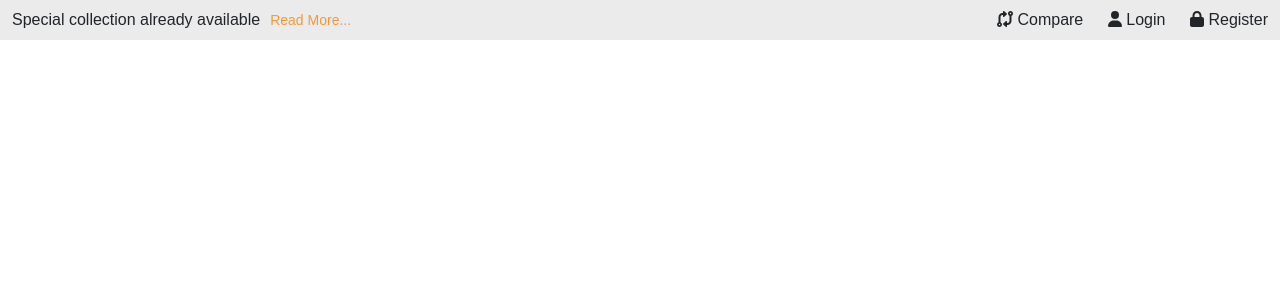
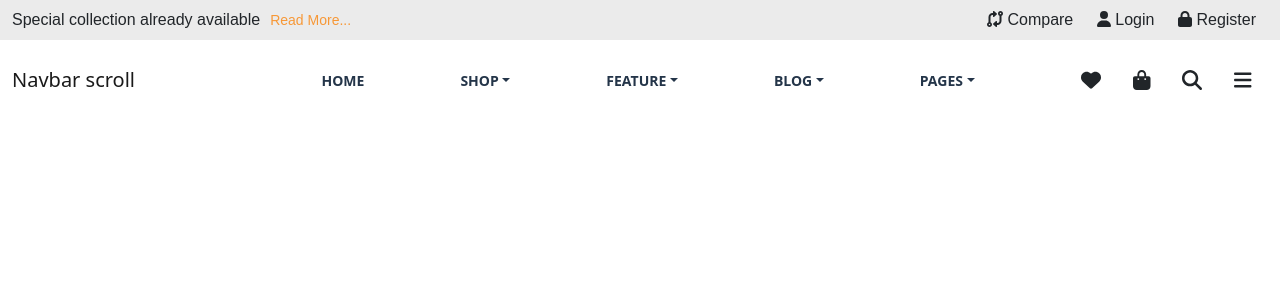
Before and after one commit to kakon-ray/AND-SHOP, a React (Create React App) app: page / in a window 1280 px wide. Shown: the top 300 px of the page. Built offline with nearby package versions, Linux system fonts and the light colour scheme.

Commit message:
TopNav and Navbar compleated

```diff
--- a/src/App.js
+++ b/src/App.js
@@ -1,11 +1,13 @@
 import "./App.css";
 import TopNav from "./component/TopNav/TopNav";
 import "bootstrap/dist/css/bootstrap.min.css";
+import HeaderNav from "./component/Navbar/HeaderNav";
 
 function App() {
   return (
     <div className="App">
       <TopNav />
+      <HeaderNav />
     </div>
   );
 }
--- /dev/null
+++ b/src/component/Navbar/HeaderNav.css
@@ -0,0 +1,41 @@
+.navbar .nav-link {
+  font-weight: bold;
+  font-size: 14px;
+  text-transform: uppercase;
+  margin-left: 80px;
+}
+.navbar-light .navbar-nav .nav-link {
+  color: #243549;
+}
+
+.navbar-light .navbar-nav .nav-link:focus,
+.navbar-light .navbar-nav .nav-link:hover {
+  color: #f79837 !important;
+}
+
+.navbar {
+  background-color: #ffffff !important;
+  padding: 20px 0;
+  position: relative;
+}
+
+.navbar-icon:hover {
+  color: #f79837;
+}
+
+.navbar-nav-scroll {
+  /* max-height: var(--bs-scroll-height,75vh); */
+  overflow-y: visible;
+}
+
+/* navbar toggle button display show */
+.navbar-toggler {
+  display: block;
+}
+@media only screen and (max-width: 600px) {
+  .navbar-shop {
+    position: absolute;
+    top: 30px;
+    left: 33%;
+  }
+}
--- /dev/null
+++ b/src/component/Navbar/HeaderNav.js
@@ -0,0 +1,93 @@
+import React from "react";
+import Navbar from "react-bootstrap/Navbar";
+import { Container, NavDropdown, Nav } from "react-bootstrap";
+
+import { FontAwesomeIcon } from "@fortawesome/react-fontawesome";
+import { faHeart } from "@fortawesome/free-solid-svg-icons";
+import { faShoppingBag } from "@fortawesome/free-solid-svg-icons";
+import { faSearch } from "@fortawesome/free-solid-svg-icons";
+import { faBars } from "@fortawesome/free-solid-svg-icons";
+import "./HeaderNav.css";
+
+const HeaderNav = () => {
+  return (
+    <>
+      <Navbar bg="light" expand="lg">
+        <Container fluid>
+          <Navbar.Brand href="#">Navbar scroll</Navbar.Brand>
+          <Navbar.Toggle aria-controls="navbarScroll" />
+          <Navbar.Collapse id="navbarScroll">
+            <Nav
+              className="mx-auto my-2 my-lg-0"
+              style={{ maxHeight: "100px" }}
+              navbarScroll
+            >
+              <Nav.Link href="#action1">Home</Nav.Link>
+
+              <NavDropdown title="SHOP" id="navbarScrollingDropdown">
+                <NavDropdown.Item href="#action3">SHOP</NavDropdown.Item>
+                <NavDropdown.Item href="#action4">
+                  Another action
+                </NavDropdown.Item>
+                <NavDropdown.Divider />
+                <NavDropdown.Item href="#action5">
+                  Something else here
+                </NavDropdown.Item>
+              </NavDropdown>
+              <NavDropdown title="FEATURE" id="navbarScrollingDropdown">
+                <NavDropdown.Item href="#action3">FEATURE</NavDropdown.Item>
+                <NavDropdown.Item href="#action4">
+                  Another action
+                </NavDropdown.Item>
+                <NavDropdown.Divider />
+                <NavDropdown.Item href="#action5">
+                  Something else here
+                </NavDropdown.Item>
+              </NavDropdown>
+              <NavDropdown title="BLOG" id="navbarScrollingDropdown">
+                <NavDropdown.Item href="#action3">BLOG</NavDropdown.Item>
+                <NavDropdown.Item href="#action4">
+                  Another action
+                </NavDropdown.Item>
+                <NavDropdown.Divider />
+                <NavDropdown.Item href="#action5">
+                  Something else here
+                </NavDropdown.Item>
+              </NavDropdown>
+              <NavDropdown title="PAGEs" id="navbarScrollingDropdown">
+                <NavDropdown.Item href="#action3">PAGE</NavDropdown.Item>
+                <NavDropdown.Item href="#action4">
+                  Another action
+                </NavDropdown.Item>
+                <NavDropdown.Divider />
+                <NavDropdown.Item href="#action5">
+                  Something else here
+                </NavDropdown.Item>
+              </NavDropdown>
+            </Nav>
+            <div className="navbar-shop text-center">
+              <span className="navbar-icon">
+                <FontAwesomeIcon icon={faHeart} className="mx-3" size="lg" />
+              </span>
+              <span className="navbar-icon">
+                <FontAwesomeIcon
+                  icon={faShoppingBag}
+                  className="mx-3"
+                  size="lg"
+                />
+              </span>
+              <span className="navbar-icon">
+                <FontAwesomeIcon icon={faSearch} className="mx-3" size="lg" />
+              </span>
+              <span className="navbar-icon">
+                <FontAwesomeIcon icon={faBars} className="mx-3" size="lg" />
+              </span>
+            </div>
+          </Navbar.Collapse>
+        </Container>
+      </Navbar>
+    </>
+  );
+};
+
+export default HeaderNav;
--- a/src/component/TopNav/TopNav.css
+++ b/src/component/TopNav/TopNav.css
@@ -1,6 +1,6 @@
 .topnav-list ul li {
   list-style-type: none;
-  margin-left: 25px;
+  margin: 0px 12px;
 }
 .topnav-list ul li:hover {
   color: #f79837;
@@ -19,3 +19,9 @@
   font-size: 14px;
   margin-left: 10px;
 }
+
+@media only screen and (max-width: 690px) {
+  .top-nav-conent {
+    justify-content: center !important;
+  }
+}
--- a/src/component/TopNav/TopNav.js
+++ b/src/component/TopNav/TopNav.js
@@ -8,16 +8,16 @@ import { faLock } from "@fortawesome/free-solid-svg-icons";
 const TopNav = () => {
   return (
     <div className="top-nav">
-      <div className="container-fluid py-2">
-        <div className="d-flex justify-content-between align-items-center ">
-          <div className="align-self-center">
-            <p className="my-0">
+      <div className="container-fluid py-2 ">
+        <div className="d-flex justify-content-md-between  align-items-center flex-wrap top-nav-conent">
+          <div className="align-self-center justify-content-center topnav-text">
+            <p className="my-0 text-center ">
               Special collection already available
               <span className="readmore">Read More...</span>
             </p>
           </div>
-          <div className="topnav-list ">
-            <ul className="d-flex align-self-center my-0">
+          <div className="topnav-list">
+            <ul className="d-flex flex-wrap align-self-center my-0">
               <li>
                 <FontAwesomeIcon icon={faCodeCompare} className="me-1" />
                 Compare
```
